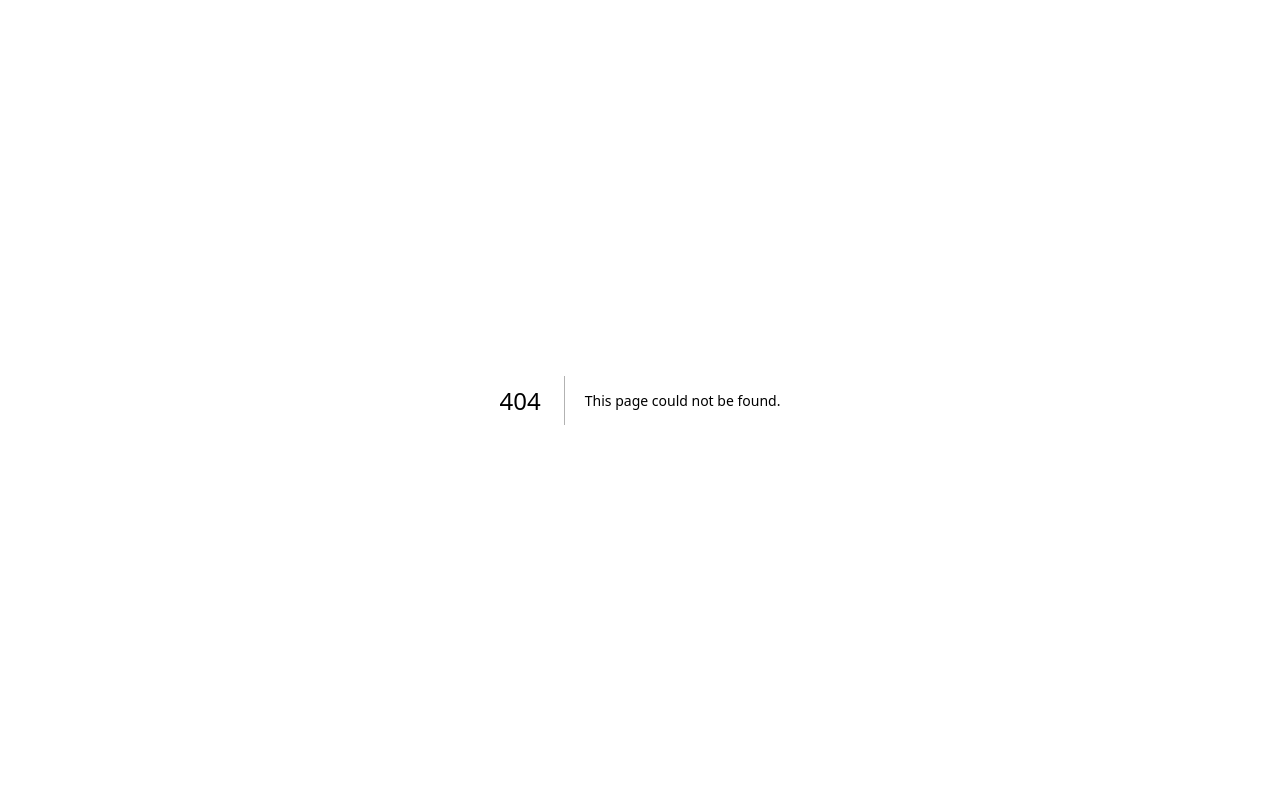
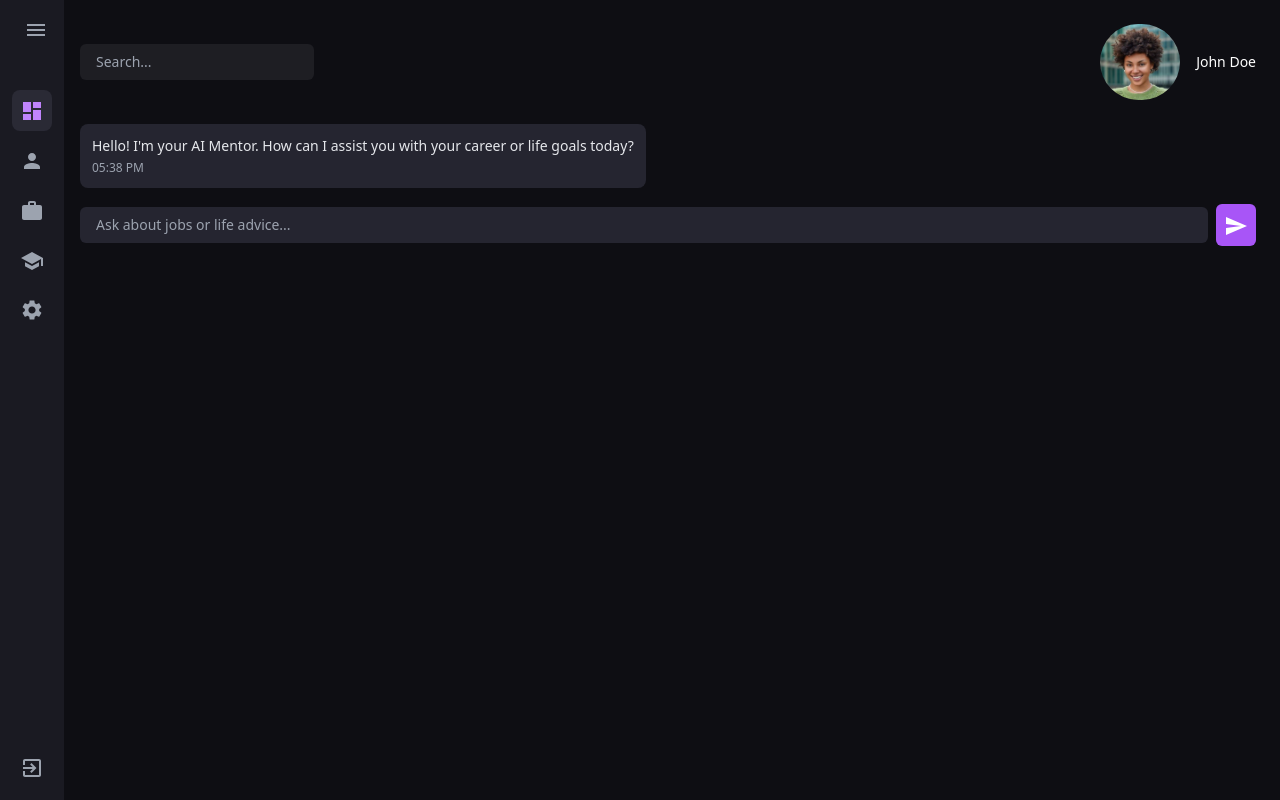
Before and after one commit to 4-DA/ready_to_connect_frontend, a Next.js app: page /AiMentor in a window 1280 px wide. Before the commit this address had no page. Built offline with nearby package versions, Linux system fonts and the light colour scheme.

Commit message:
Ai Mentor
Ai mentor has been set with ui and preprocessed data

```diff
--- /dev/null
+++ b/app/AiMentor/page.tsx
@@ -0,0 +1,10 @@
+import AIMentor from '@/components/AiMentor'
+import React from 'react'
+
+const page = () => {
+  return (
+   <AIMentor/>
+  )
+}
+
+export default page
--- a/app/layout.tsx
+++ b/app/layout.tsx
@@ -1,8 +1,5 @@
 import type { Metadata } from "next";
-import { Geist, Geist_Mono } from "next/font/google";
 import "./globals.css";
-
-
 
 
 
--- a/app/page.tsx
+++ b/app/page.tsx
@@ -1,5 +1,10 @@
-import Dashboard from '@/components/Dashboard';
+import Dashboard from '@/components/Dashboard'
+import React from 'react'
 
-export default function Home() {
-  return <Dashboard />;
+const Home = () => {
+  return (
+    <Dashboard/>
+  )
 }
+
+export default Home
--- /dev/null
+++ b/components/AiMentor.tsx
@@ -0,0 +1,112 @@
+'use client';
+
+import { useState } from 'react';
+import { Send as SendIcon, SmartToy as BotIcon } from '@mui/icons-material';
+import Sidebar from './Sidebar';
+import Image from 'next/image';
+
+export default function AIMentor() {
+  const [messages, setMessages] = useState([
+    {
+      text: "Hello! I'm your AI Mentor. How can I assist you with your career or life goals today?",
+      isUser: false,
+      timestamp: new Date().toLocaleTimeString([], { hour: '2-digit', minute: '2-digit' }),
+    },
+  ]);
+  const [input, setInput] = useState('');
+
+  const handleSendMessage = () => {
+    if (!input.trim()) return;
+
+    const userMessage = {
+      text: input,
+      isUser: true,
+      timestamp: new Date().toLocaleTimeString([], { hour: '2-digit', minute: '2-digit' }),
+    };
+
+    setMessages([...messages, userMessage]);
+    setInput('');
+
+    // Simulate AI response (replace with GPT API call in your implementation)
+    setTimeout(() => {
+      const aiResponse = {
+        text: "I'm here to help! Could you tell me more about what you're looking for advice on?",
+        isUser: false,
+        timestamp: new Date().toLocaleTimeString([], { hour: '2-digit', minute: '2-digit' }),
+      };
+      setMessages(prev => [...prev, aiResponse]);
+    }, 1000);
+  };
+
+  return (
+    <div className="flex min-h-screen bg-[#0e0e13] text-white">
+      <Sidebar/>
+
+      <div className="flex-1 p-6 pl-20">
+        <header className="flex justify-between items-center mb-6">
+          {/* Search input field */}
+          <input
+            type="text"
+            placeholder="Search..."
+            className="px-4 py-2 bg-[#1e1e23] rounded-md text-sm text-white focus:outline-none"
+          />
+          <div className="flex items-center gap-4">
+            {/* Circular image next to John Doe */}
+
+            <Image
+            src="/Jane-doe.png"
+            alt="profile"
+            height={80}
+            width ={80}
+            className="rounded-full"
+            />
+            <div className="text-sm">John Doe</div>
+          </div>
+        </header>
+
+      {/* Chat Container */}
+      <div className="flex-1 flex flex-col">
+        {/* Messages */}
+        <div className="flex-1 overflow-y-auto space-y-4 pr-2">
+          {messages.map((message, index) => (
+            <div
+              key={index}
+              className={`flex ${message.isUser ? 'justify-end' : 'justify-start'}`}
+            >
+              <div
+                className={`max-w-[70%] p-3 rounded-lg ${
+                  message.isUser
+                    ? 'bg-purple-500 text-white'
+                    : 'bg-[#252530] text-gray-200'
+                }`}
+              >
+                <p className="text-sm">{message.text}</p>
+                <p className="text-xs text-gray-400 mt-1">{message.timestamp}</p>
+              </div>
+            </div>
+          ))}
+        </div>
+
+        {/* Input Area */}
+        <div className="mt-4 flex items-center gap-2">
+          <input
+            type="text"
+            value={input}
+            onChange={(e) => setInput(e.target.value)}
+            onKeyPress={(e) => e.key === 'Enter' && handleSendMessage()}
+            placeholder="Ask about jobs or life advice..."
+            className="flex-1 px-4 py-2 bg-[#252530] rounded-md text-sm text-white focus:outline-none focus:ring-2 focus:ring-purple-500"
+          />
+          <button
+            onClick={handleSendMessage}
+            className="p-2 bg-purple-500 rounded-md hover:bg-purple-600 transition-colors"
+          >
+            <SendIcon className="text-white" />
+          </button>
+        </div>
+      </div>
+    </div>
+    </div>
+
+  );
+}
```
